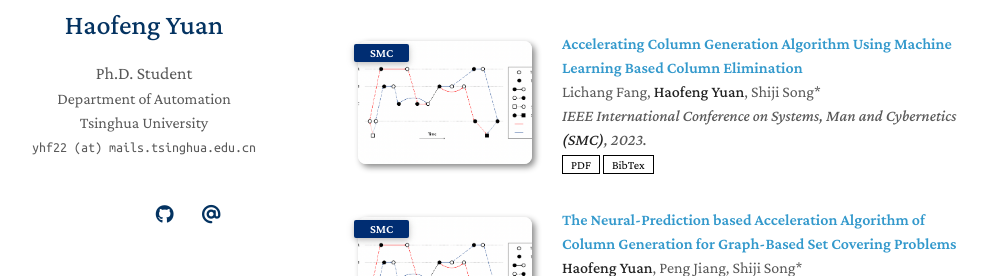
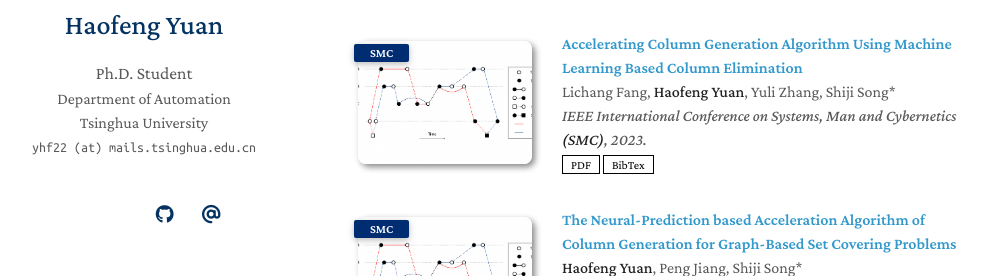
Before and after one commit to Xyz-yuanhf/Xyz-yuanhf.github.io, a Jekyll site: the page built from index.md, in a window 1280 px wide and 900 px high, scrolled down 687 px. Shown: the part 177-453 px from the top of the window, without its empty margins (132-1135 px from the left). Built offline with Jekyll 4.4.1, drawn with Linux system fonts in a browser that asks for light colours; a style sheet for code colours, icons or effects is not loaded; our own code applies the rules of GitHub Pages for plain Markdown files.

Commit message:
Update publications.yml

```diff
--- a/_data/publications.yml
+++ b/_data/publications.yml
@@ -22,7 +22,7 @@ main:
     image: ./assets/img/teaser_example.png
 
   - title: Accelerating Column Generation Algorithm Using Machine Learning Based Column Elimination
-    authors: Lichang Fang, <strong>Haofeng Yuan</strong>, Shiji Song*
+    authors: Lichang Fang, <strong>Haofeng Yuan</strong>, Yuli Zhang, Shiji Song*
     conference_short: SMC
     conference: IEEE International Conference on Systems, Man and Cybernetics <strong>(SMC)</strong>, 2023.
     pdf: https://ieeexplore.ieee.org/abstract/document/10393948
```
